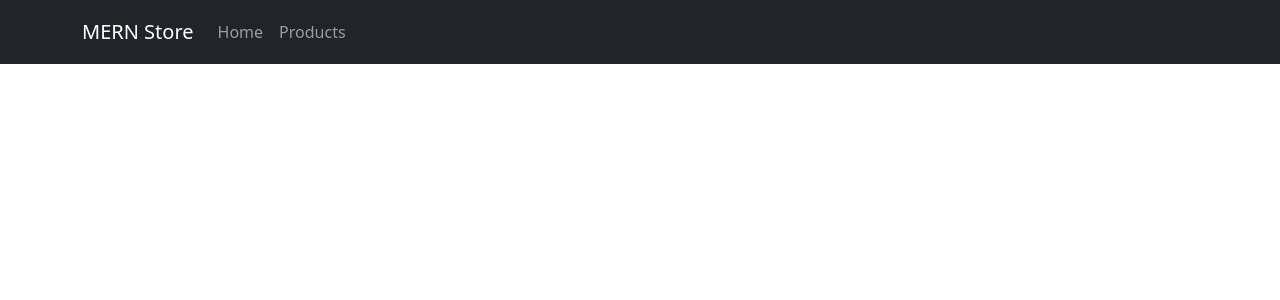
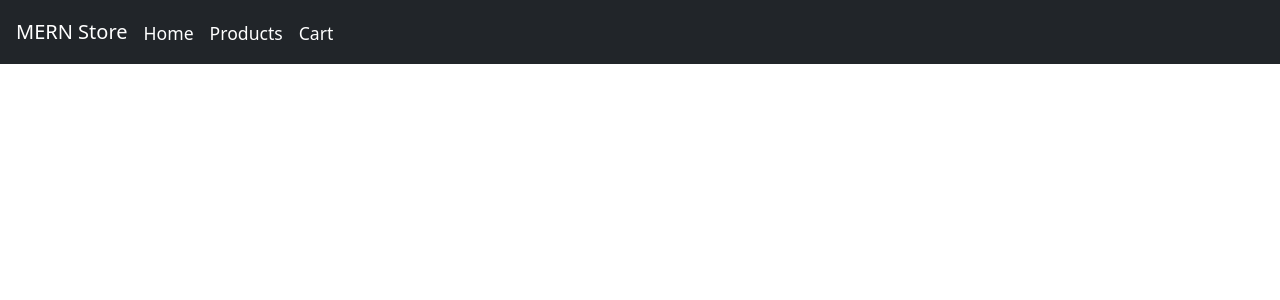
Before and after one commit to cyjimmy/MERN-Shopping-App, a React (Create React App) app in the folder client/: page /cart in a window 1280 px wide. Shown: the top 300 px of the page. Built offline with nearby package versions, Linux system fonts and the light colour scheme.

Commit message:
reorganized component tree, added cart link and badge

```diff
--- a/client/src/App.js
+++ b/client/src/App.js
@@ -1,20 +1,26 @@
-import Header from "./components/Header";
 import { BrowserRouter, Routes, Route } from "react-router-dom";
 import Home from "./pages/Home";
 import Products from "./pages/Products";
 import "./App.css";
+import { CartProvider } from "./context/CartContext";
+import Cart from "./pages/Cart";
+import Store from "./pages/Store";
 
 function App() {
   return (
+    <CartProvider>
       <div className="app">
         <BrowserRouter>
-      <Header />
           <Routes>
+            <Route path="/" element={<Store />}>
               <Route path="/" element={<Home />}></Route>
               <Route path="/products" element={<Products />}></Route>
+              <Route path="/cart" element={<Cart />}></Route>
+            </Route>
           </Routes>
         </BrowserRouter>
       </div>
+    </CartProvider>
   );
 }
 
--- a/client/src/components/Header.js
+++ b/client/src/components/Header.js
@@ -1,16 +1,45 @@
 import React from "react";
 import { Nav, Navbar, Container } from "react-bootstrap";
+import { useCart } from "../context/CartContext";
+import { Badge } from "react-bootstrap";
+import { Link } from "react-router-dom";
+
+const LinkStyle = {
+  textDecoration: "none",
+  color: "white",
+  marginRight: "1rem",
+  transform: "translateY(1px)",
+  fontSize: "1.1rem",
+};
+
+const BadgeStyle = {
+  borderRadius: "50%",
+};
 
 export default function Header() {
+  const cartItemCount = useCart();
+
   return (
-    <Navbar bg="dark" variant="dark" sticky="top" style={{ height: "8%"}}>
-      <Container>
-        <Navbar.Brand>MERN Store</Navbar.Brand>
-        <Nav className="me-auto">
-          <Nav.Link href="/">Home</Nav.Link>
-          <Nav.Link href="/products">Products</Nav.Link>
-        </Nav>
-      </Container>
+    <Navbar bg="dark" variant="dark" sticky="top" style={{ height: "8%" }}>
+      <Navbar.Brand style={{ marginLeft: "1rem" }}>MERN Store</Navbar.Brand>
+      <Link to="/" style={LinkStyle}>
+        Home
+      </Link>
+      <Link to="/products" style={LinkStyle}>
+        Products
+      </Link>
+      <Link to="/cart" style={LinkStyle}>
+        {cartItemCount ? (
+          <>
+            Cart{" "}
+            <Badge bg="secondary" style={BadgeStyle}>
+              {cartItemCount}
+            </Badge>
+          </>
+        ) : (
+          "Cart"
+        )}
+      </Link>
     </Navbar>
   );
 }
--- a/client/src/components/Modal.js
+++ b/client/src/components/Modal.js
@@ -1,6 +1,7 @@
 import React from "react";
 import styled from "styled-components";
 import { Button } from "react-bootstrap";
+import { useCartUpdate } from "../context/CartContext";
 
 const Overlay = styled.div`
   position: fixed;
@@ -43,6 +44,13 @@ const ButtonGroup = styled.div`
 `;
 
 export default function Modal({ displayModal, closeModal, chosenProduct }) {
+  const updateCart = useCartUpdate();
+
+  const addItemToCart = () => {
+    closeModal();
+    updateCart();
+  };
+
   return (
     <>
       {displayModal && chosenProduct && (
@@ -53,7 +61,7 @@ export default function Modal({ displayModal, closeModal, chosenProduct }) {
             <div>{chosenProduct.name}</div>
             <div>$ {chosenProduct.price}</div>
             <ButtonGroup>
-              <Button>Add to Cart</Button>
+              <Button onClick={addItemToCart}>Add to Cart</Button>
               <Button onClick={closeModal}>Close</Button>
             </ButtonGroup>
           </ModalContainer>
--- /dev/null
+++ b/client/src/context/CartContext.js
@@ -0,0 +1,29 @@
+import React from "react";
+import { useState, useContext } from "react";
+
+const CartContext = React.createContext();
+const CartUpdateContext = React.createContext();
+
+export function useCart() {
+  return useContext(CartContext);
+}
+
+export function useCartUpdate() {
+  return useContext(CartUpdateContext);
+}
+
+export function CartProvider({ children }) {
+  const [cartItemCount, setCartItemCount] = useState(0);
+
+  function updateCart() {
+    setCartItemCount((prevCount) => (prevCount += 1));
+  }
+
+  return (
+    <CartContext.Provider value={cartItemCount}>
+      <CartUpdateContext.Provider value={updateCart}>
+        {children}
+      </CartUpdateContext.Provider>
+    </CartContext.Provider>
+  );
+}
--- /dev/null
+++ b/client/src/pages/Cart.js
@@ -0,0 +1,9 @@
+import React from 'react'
+
+export default function Cart() {
+    return (
+        <div>
+
+        </div>
+    )
+}
--- /dev/null
+++ b/client/src/pages/Store.js
@@ -0,0 +1,12 @@
+import React from "react";
+import { Outlet } from "react-router-dom";
+import Header from "../components/Header";
+
+export default function Store() {
+  return (
+    <>
+      <Header />
+      <Outlet />
+    </>
+  );
+}
```
Lines whose indentation alone changed are shown as unchanged.
